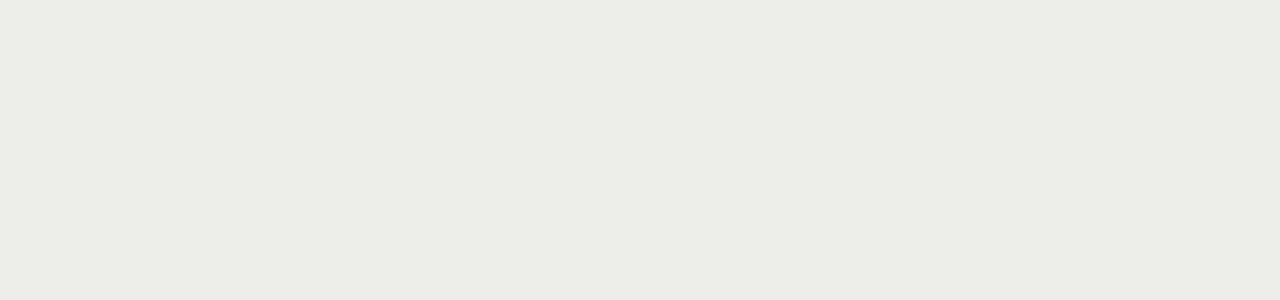
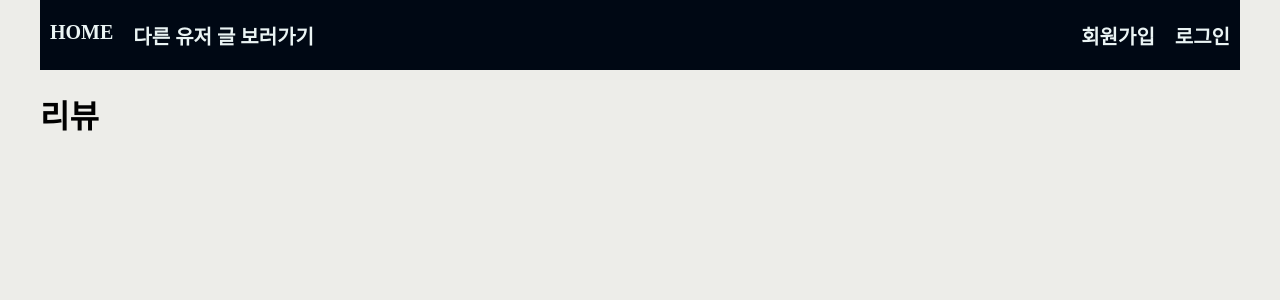
Before and after one commit to SOS-toy-project-team/book-jeok, a React (Create React App) app in the folder front/: page /review in a window 1280 px wide. Before the commit this address had no page. Shown: the top 300 px of the page. Built offline with nearby package versions, Linux system fonts and the light colour scheme.

Commit message:
[feat] Review 컴포넌트

```diff
--- a/front/src/App.jsx
+++ b/front/src/App.jsx
@@ -5,6 +5,7 @@ import Home from "./components/Home";
 import Register from "./components/Register";
 import AllPosts from "./components/AllPosts";
 import MyPage from "./components/MyPage";
+import Review from "./components/Review";
 import "./styles/App.css";
 
 
@@ -31,6 +32,7 @@ export default function App() {
             <Route path="/register" element={<Register />}></Route>
             <Route path="/all" element={<AllPosts />}></Route>
             <Route path="/mypage" element={<MyPage />}></Route>
+            <Route path="/review" element={<Review />}></Route>
           </Routes>
         </BrowserRouter>
       </div>
--- /dev/null
+++ b/front/src/components/Review.jsx
@@ -0,0 +1,19 @@
+import TopNav from ".//TopNav";
+import styled from 'styled-components';
+export default function Review() {
+    return (
+        <TopContainer>
+            <TopNav />
+            <h1>리뷰</h1>
+        </TopContainer>
+
+    );
+
+}
+
+const TopContainer = styled.div`
+    width: 100%;
+    height: 100vh;
+    max-width: 1200px;
+    // background-color: #e5e5e5;
+`
```
